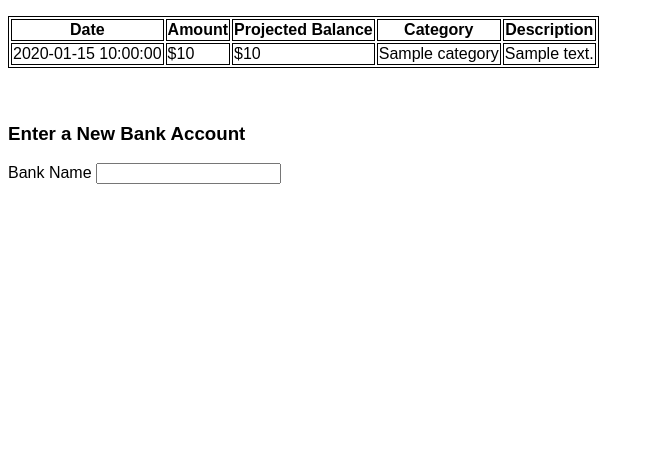
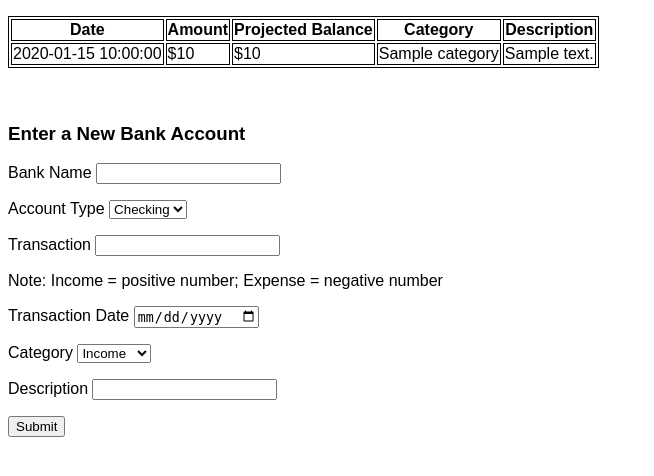
Before and after one commit to ichan266/Project---Projected-Budget, a Flask app: template templates/welcome.html in a window 1280 px wide. Shown: the part 234-710 px from the top of the page, without its empty margins (0-654 px from the left). Run offline with Flask 2, Linux system fonts and the light colour scheme; the template is opened without the code that fills it: most values are stand-ins (such as "Sample title", 1, 10 or a date in 2020).

Commit message:
Working on creating bank and transaction

```diff
--- a/server.py
+++ b/server.py
@@ -29,7 +29,7 @@ def register_user():
     password = request.form['password']
 
     if crud.get_user_by_email(email) != None:
-        flash("Account already existed. Please try again.")
+        flash("Account already exists. Please try again.")
     else:
         crud.create_user(first_name, last_name, email, password)
         flash("Account Created!")
@@ -77,6 +77,20 @@ def check_account():
     return redirect('/')
 
 
+@app.route('/create_bank_and_transaction', methods=['POST'])
+def create_bank_and_transaction():
+    """User to create bank and transaction info."""
+
+    bank_name = request.form['bank_name']
+    bank_code = bank_name[:3].upper()
+    account_type = request.form['account_type']
+    date = request.form['transac_date']
+    category = request.form['category']
+    description = request.form['description']
+    amount = request.form['transaction']
+
+
+
 if __name__ == '__main__':
     connect_to_db(app)
     app.run(debug=True, host='0.0.0.0')
--- a/templates/base.html
+++ b/templates/base.html
@@ -26,6 +26,10 @@
       table, th, td {
         border: 1px solid black;
       }
+
+      .flash-msg {
+        color:crimson;
+      }
     </style>
     {% block head %}{% endblock %}
   </head>
--- a/templates/homepage.html
+++ b/templates/homepage.html
@@ -9,10 +9,10 @@
   <h3>Please Log In</h3>
   <form action="/confirm_account" method="POST">
     <p>
-      Email <input type="text" name="email">
+      Email <input type="text" name="email" required>
     </p>
     <p>
-      Password <input type="password" name="password">
+      Password <input type="password" name="password" required>
     </p>
     <p>
       <button type="submit">Log In</button>
--- a/templates/welcome.html
+++ b/templates/welcome.html
@@ -31,13 +31,38 @@
 <br>
 <!-- Create a new bank account -->
 <h3>Enter a New Bank Account</h3>
-<form id="create_bank_account" action="/create_bank_account" method="POST">
+<form id="create_bank_account" action="/create_bank_and_transaction" method="POST">
   <p>
     Bank Name <input type="text" name="bank_name" required>
   </p>
-<form id="create_account" action="/"
-
-
+  <p>
+    Account Type <select name="account_type">
+      <option value="checking">Checking</option>
+      <option value="saving">Saving</option>
+      <option value="other">Other</option>
+    </select>
+  </p>
+  <p>
+    Transaction <input type="number" name="amount">
+  </p>
+  <p id='Note'>
+    Note: Income = positive number; Expense = negative number
+  </p>
+  <p>
+    Transaction Date <input type="date" name="transac_date">
+  </p>
+  <p>
+    Category <select name="category">
+      <option value="income">Income</option>
+      <option value="expense">Expense</option>
+    </select>
+  </p>
+  <p>
+    Description <input type="text" name="description">
+  </p>
+  <p>
+    <input type="submit">
+  </p>
 </form>
 
 
```
